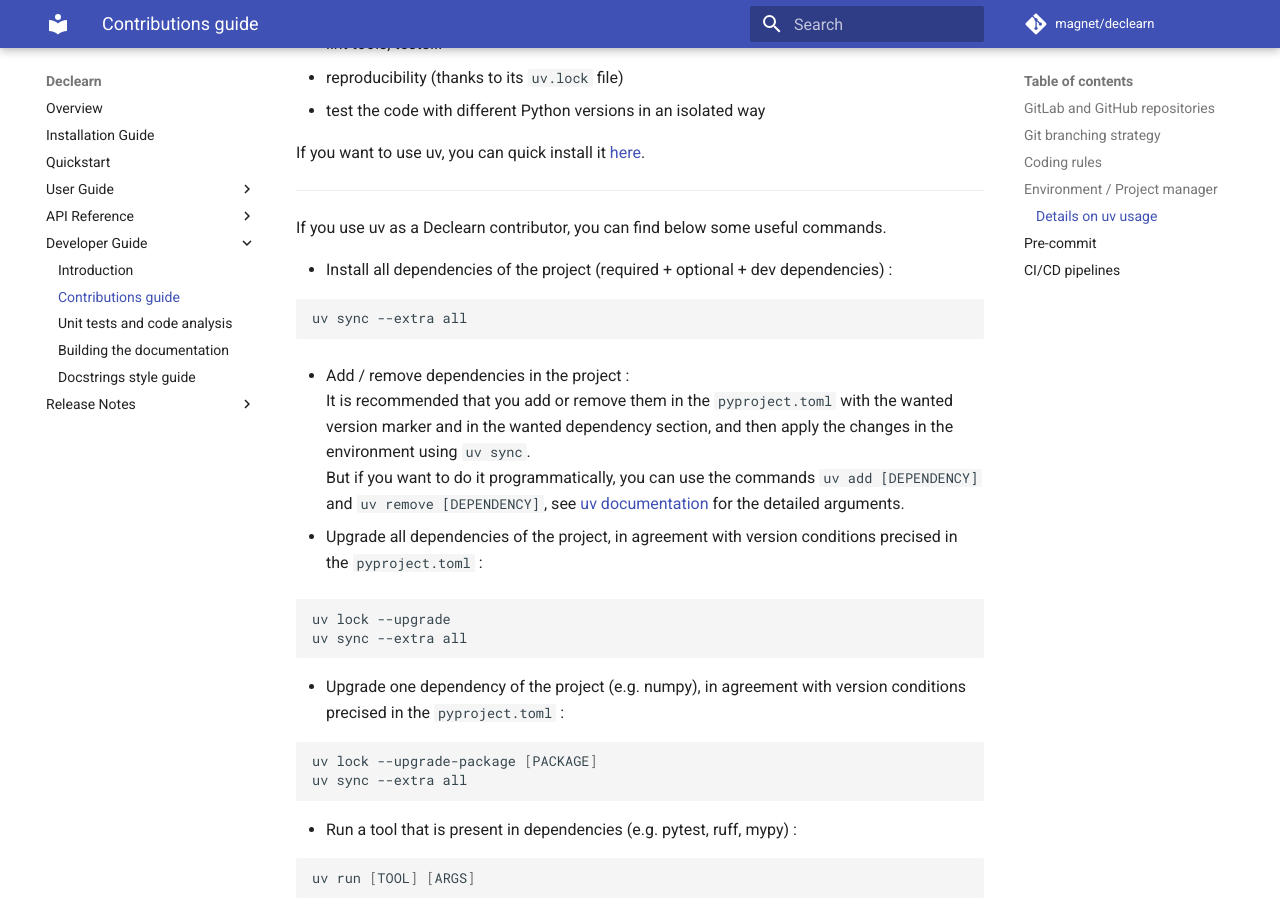
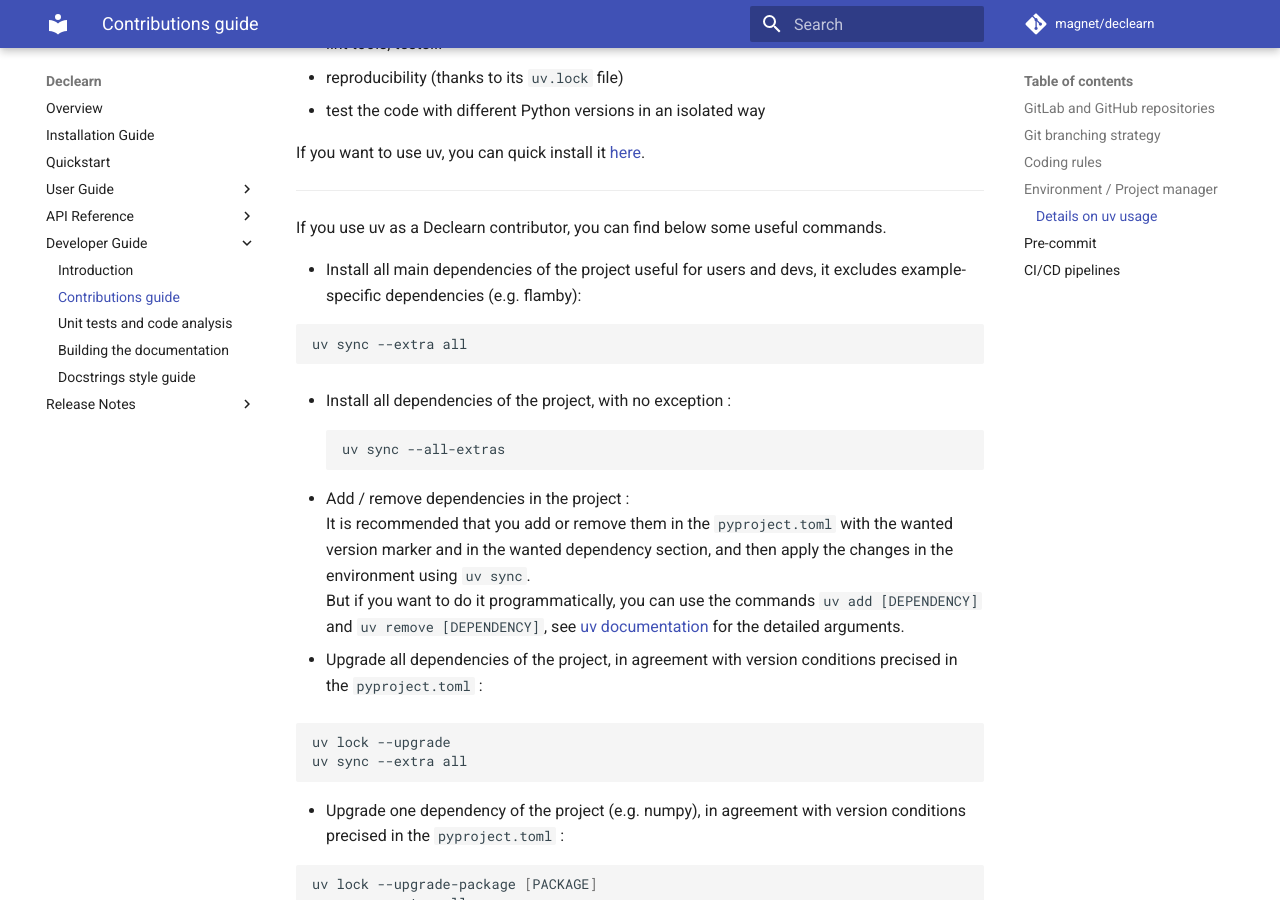
Before and after one commit to DecLearn/declearn, an MkDocs documentation site: the page built from docs/devs-guide/contribute.md, in a window 1280 px wide and 900 px high, scrolled down 2299 px. Built offline with MkDocs 1.6.1 and Material for MkDocs 9.7.7, drawn with Linux system fonts in a browser that asks for light colours; the version menu is left out; some of the changed text lies outside the part shown.

Commit message:
doc : add "install all-extras" uv command

````diff
--- a/docs/devs-guide/contribute.md
+++ b/docs/devs-guide/contribute.md
@@ -96,18 +96,24 @@ During development phase, uv can show some benefits compared to pip, among which
 - reproducibility (thanks to its `uv.lock` file)
 - test the code with different Python versions in an isolated way
 
-If you want to use uv, you can quick install it [here](https://docs.astral.sh/uv/getting-started/installation/).
+If you want to use uv, you can quick install it
+[here](https://docs.astral.sh/uv/getting-started/installation/).
 
-___
+---
 
 If you use uv as a Declearn contributor, you can find below some useful
 commands.
 
-- Install all dependencies of the project (required + optional + dev
-  dependencies) :
+- Install all main dependencies of the project useful for users and devs, it excludes
+  example-specific dependencies (e.g. flamby):
 
 ```bash
 uv sync --extra all
+```
+
+- Install all dependencies of the project, with no exception :
+```bash
+uv sync --all-extras
 ```
 
 - Add / remove dependencies in the project :
@@ -205,5 +211,7 @@ The **continuous development** (CI/CD) tools of GitLab are used:
   not, via the online gitlab interface.
 
 Resources relative to CI/CD are :
+
 - the `.gitlab-ci.yml` configuration file
-- the resources in the `ci/` directory (e.g. `Dockerfile` to build the CI/CD custom Docker image)
+- the resources in the `ci/` directory (e.g. `Dockerfile` to build the CI/CD
+  custom Docker image)
````
